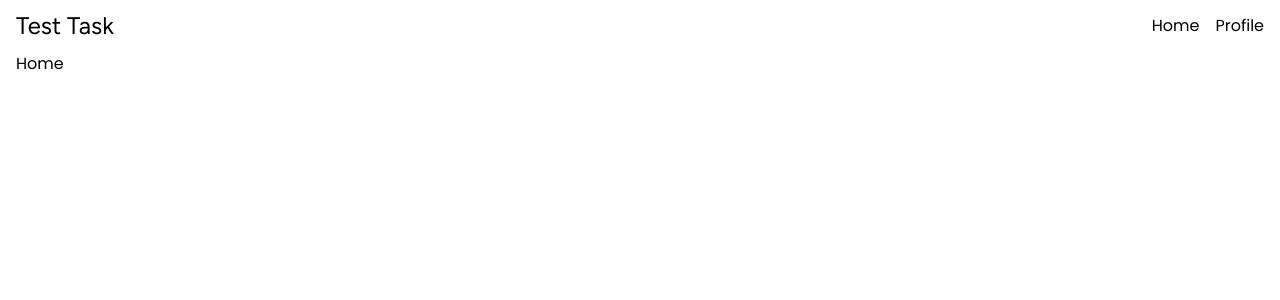
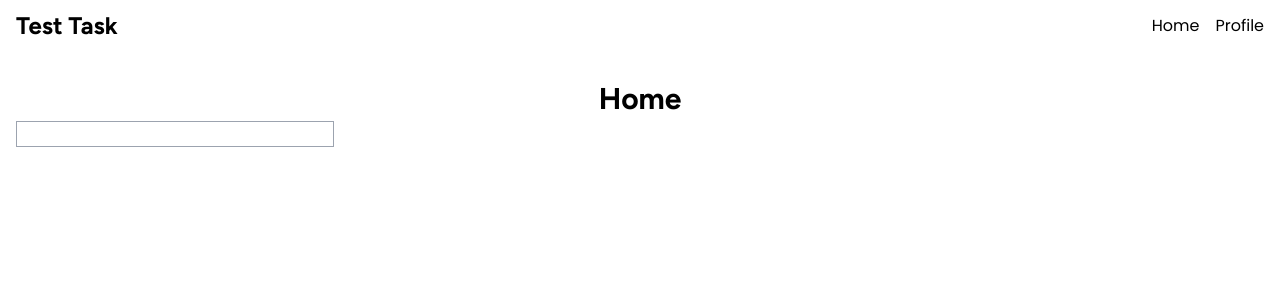
Before and after one commit to mdyasenrafe/test-task, a React (Create React App) app: page / in a window 1280 px wide. Shown: the top 300 px of the page. Built offline with nearby package versions, Linux system fonts and the light colour scheme.

Commit message:
common css file addedd

```diff
--- a/src/index.js
+++ b/src/index.js
@@ -1,10 +1,10 @@
 import React from "react";
 import ReactDOM from "react-dom/client";
-import "./App.css";
 import App from "./App";
 import reportWebVitals from "./reportWebVitals";
 import "./styles/responsive.css";
 import "./styles/styles.css";
+import "./styles/common.css";
 
 const root = ReactDOM.createRoot(document.getElementById("root"));
 root.render(
--- a/src/pages/Home.js
+++ b/src/pages/Home.js
@@ -4,9 +4,10 @@ import Layout from "../components/layout/Layout";
 export default function Home() {
   return (
     <Layout>
-      <div>
-        <p>Home</p>
+      <div className="text-center mt-6">
+        <h1 className="title font-bold text-[30px]">Home</h1>
       </div>
+      <input type="text" className="border border-gray-400" />
     </Layout>
   );
 }
```
Also changed, not shown: src/styles/common.css (renamed from src/App.css).
